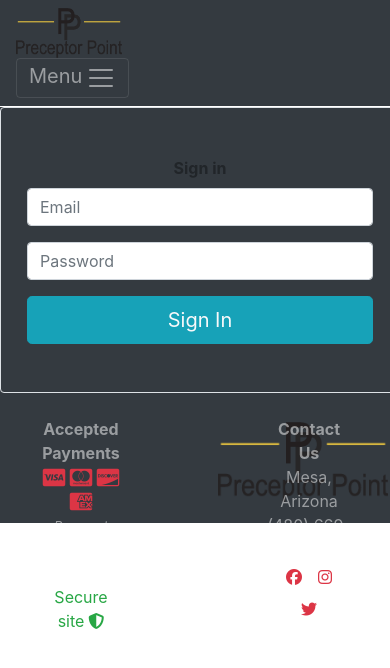
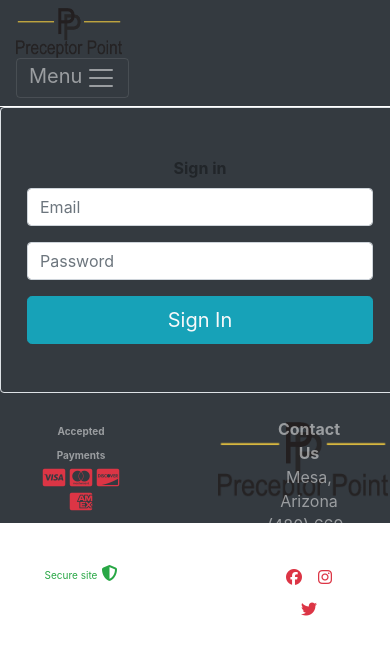
Before and after one commit to WyleTech/Preceptor-Point, a React (Create React App) app: page /login in a window 390 px wide. Shown: the top 668 px of the page. Built offline with nearby package versions, Linux system fonts and the light colour scheme.

Commit message:
Footer Payment Text Responsive
Made accepted payments text responsive to mobile

```diff
--- a/src/App.css
+++ b/src/App.css
@@ -222,8 +222,14 @@
   transition:all 1s;
 }
 
-.Payment-plan {
+.Payment-Plan {
   color: #D7b740;
   font-style: italic;
   font-size: 13px;
 }
+
+@media screen and (max-width: 768px) {
+  .Payment-Plan, .Accepted-Payments, .Secure-Site {
+    font-size: 10px;
+  }
+}
--- a/src/Component/Footer.js
+++ b/src/Component/Footer.js
@@ -8,13 +8,13 @@ class Footer extends React.Component {
       <footer className=" footer bg-dark text-white-50 text-center p-4" style= {{height: 130}}>
         <div className="row text-center">
           <div className="col-4">
-            <strong>Accepted Payments</strong>
+            <strong className="Accepted-Payments" >Accepted Payments</strong>
             <br></br>
             <i class="fab fa-cc-visa fa-lg text-danger"></i> <i class="fab fa-cc-mastercard fa-lg text-danger"></i> <i class="fab fa-cc-discover fa-lg text-danger"></i> <i class="fab fa-cc-amex fa-lg text-danger"></i>
            <br></br>
-           <a className="Payment-plan  mr-1"> Payment Plans Available</a>
+           <a className="Payment-Plan  mr-1 "> Payment Plans Available</a>
            <br></br>
-           <a className="Secure-site text-success mr-1"> Secure site</a>
+           <a className="Secure-Site text-success mr-1"> Secure site</a>
             <i class="fas fa-shield-alt text-success"></i>
 
           </div>
```
